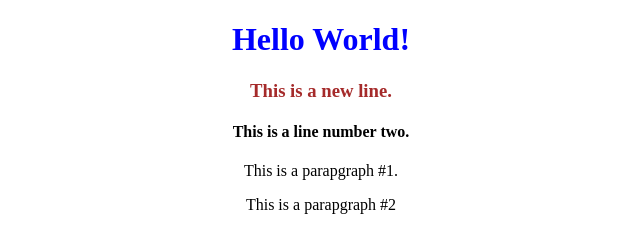
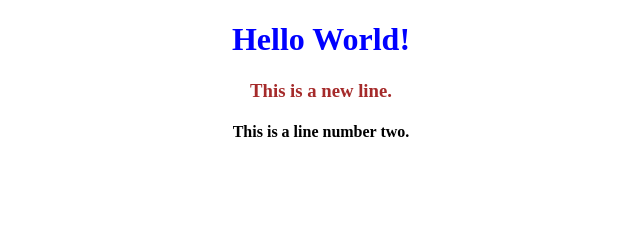
Before and after one commit to Omendra123Rajput/BasicGit, a plain HTML site: page index.html in a window 1280 px wide. Shown: the whole page, without its empty margins (319-959 px from the left). Drawn offline with Linux system fonts and the light colour scheme.

Commit message:
Revert "added two new paragraphs in the index.html"
This reverts commit 5aa87da029500f7549dec0dbe2335acfa2c74fdc.

```diff
--- a/index.html
+++ b/index.html
@@ -12,7 +12,5 @@
     <h1>Hello World!</h1>
     <h3>This is a new line.</h3>
     <h4>This is a line number two.</h4>
-    <p>This is a parapgraph #1.</p>
-    <p>This is a parapgraph #2</p>
 </body>
 </html>
```
